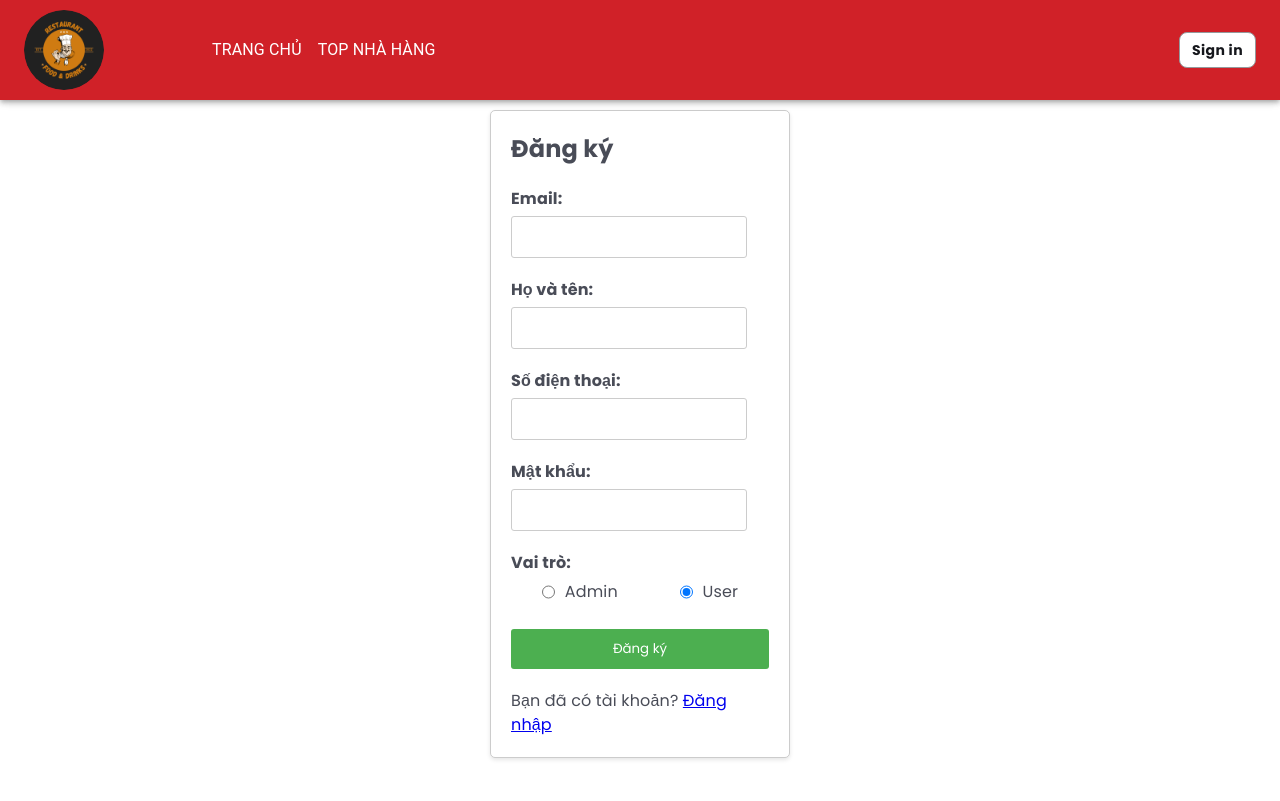
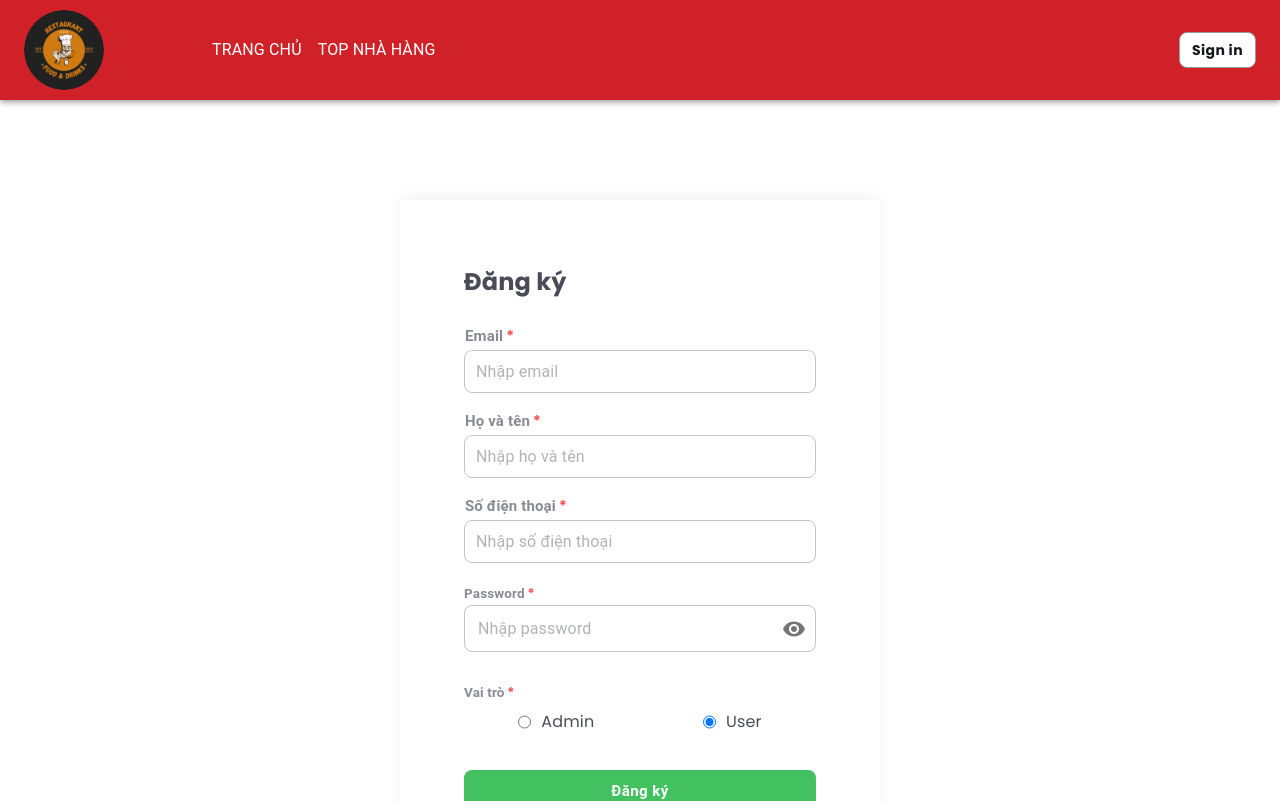
Before and after one commit to DAITHANG23/X22-FE, a React (Create React App) app: page /register in a window 1280 px wide. Shown: the top 801 px of the page. Built offline with nearby package versions, Linux system fonts and the light colour scheme.

Commit message:
update UI

```diff
--- a/src/App.js
+++ b/src/App.js
@@ -11,12 +11,14 @@ import Reservations from "./pages/Reservations";
 import Admin from "./pages/Admin";
 import { useAppContext } from "./context/AppContext";
 import TopRestaurants from "./pages/TopRestaurants";
+import { Box } from "@mui/material";
 
 function App() {
   const { role } = useAppContext();
   return (
     <div className="container">
       <Header />
+      <Box sx={{ minHeight: "600px" }}>
         <Routes>
           <Route path="/" element={<Navigate to="/dashboard" />} />
           <Route path="/login" element={<Login />} />
@@ -34,6 +36,8 @@ function App() {
 
           <Route path="/*" element={<ErrorPage />} />
         </Routes>
+      </Box>
+
       <Footer />
     </div>
   );
--- a/src/components/Footer/Footer.styles.js
+++ b/src/components/Footer/Footer.styles.js
@@ -12,7 +12,7 @@ const useStyles = makeStyles((theme) => ({
 export default useStyles;
 
 export const StyledBoxContainer = styled(Box)(() => ({
-  marginTop: "300px",
+  marginTop: "50px",
   width: "100%",
 }));
 
--- a/src/components/Footer/index.js
+++ b/src/components/Footer/index.js
@@ -16,8 +16,7 @@ import EmailIcon from "@mui/icons-material/Email";
 import * as Yup from "yup";
 import { Form, Formik } from "formik";
 import FormTextField from "../../shares/components/CustomFormTextField";
-
-const REGEX_VALIDATE_EMAIL = /^[a-zA-Z0-9._%+-]+@[a-zA-Z0-9.-]+\.[a-zA-Z]{2,}$/;
+import { REGEX_VALIDATE_EMAIL } from "../Header/constant";
 
 const Footer = () => {
   const classes = useStyles();
--- a/src/components/Header/constant.js
+++ b/src/components/Header/constant.js
@@ -1,2 +1,4 @@
 export const PAGES_NAVBAR = ["Trang chủ", "Top nhà hàng"];
 export const SETTINGS_ACCOUNT = ["Profile", "Account", "Hoạt động đặt bàn"];
+export const REGEX_VALIDATE_EMAIL =
+  /^[a-zA-Z0-9._%+-]+@[a-zA-Z0-9.-]+\.[a-zA-Z]{2,}$/;
--- a/src/pages/Login/index.js
+++ b/src/pages/Login/index.js
@@ -1,24 +1,52 @@
-import React, { useEffect, useState } from "react";
+import React, { useEffect, useMemo, useState } from "react";
 import apiService from "../../api";
 import { useAppContext } from "../../context/AppContext";
 import { useNavigate } from "react-router-dom";
 import { Link } from "react-router-dom";
 import { useSnackbar } from "notistack";
 import "./styles.css";
+import { Form, Formik } from "formik";
+import FormTextField from "../../shares/components/CustomFormTextField";
+import {
+  FormControl,
+  IconButton,
+  InputAdornment,
+  InputLabel,
+  OutlinedInput,
+} from "@mui/material";
+import LoadingButton from "@mui/lab/LoadingButton";
+import Visibility from "@mui/icons-material/Visibility";
+import VisibilityOff from "@mui/icons-material/VisibilityOff";
+import * as Yup from "yup";
+import { REGEX_VALIDATE_EMAIL } from "../../components/Header/constant";
 
 const Login = () => {
-  const [email, setEmail] = useState("");
-  const [password, setPassword] = useState("");
-  const [errorMessage, setErrorMessage] = useState("");
   const { login, isLogin, role } = useAppContext();
   const navigate = useNavigate();
   const { enqueueSnackbar } = useSnackbar();
   const [isLoading, setIsLoading] = useState(false);
+  const [showPassword, setShowPassword] = useState(false);
 
-  const handleSubmit = (event) => {
+  const handleClickShowPassword = () => setShowPassword((show) => !show);
+
+  const handleMouseDownPassword = (event) => {
     event.preventDefault();
+  };
+
+  const initialValues = {};
+
+  const validationSchema = useMemo(() => {
+    return Yup.object({
+      email: Yup.string()
+        .trim()
+        .required("Vui lòng nhập thông tin này")
+        .matches(REGEX_VALIDATE_EMAIL, "Nhập email không đúng"),
+      password: Yup.string().trim().required("Vui lòng nhập thông tin này"),
+    });
+  }, []);
+
+  const handleSubmit = (formData) => {
     setIsLoading(true);
-    const formData = { email, password };
     apiService.login
       .login({ formData })
       .then((res) => {
@@ -40,7 +68,14 @@ const Login = () => {
       })
       .catch((error) => {
         console.log(error);
-        setErrorMessage("Sai gmail hoặc mật khẩu");
+        enqueueSnackbar("Vui lòng đăng nhập lại.", {
+          variant: "error",
+          anchorOrigin: {
+            vertical: "top",
+            horizontal: "center",
+          },
+          timer: 1000,
+        });
       })
       .finally(() => {
         setIsLoading(false);
@@ -54,56 +89,126 @@ const Login = () => {
         else navigate("/");
       }, 1000);
     }
-  }, [isLogin, navigate]);
+  }, [isLogin, navigate, role]);
 
   return (
-    <div className="login-container">
-      {!isLogin && (
-        <div>
-          <h2>Đăng nhập</h2>
-          <form onSubmit={handleSubmit}>
-            <div className="form-group">
-              <label htmlFor="email">Email:</label>
-              <input
-                type="email"
-                id="email"
+    <div style={{ marginTop: "200px" }}>
+      <Formik
+        onSubmit={handleSubmit}
+        initialValues={initialValues}
+        validationSchema={validationSchema}
+      >
+        {({ isValid, setFieldValue }) => {
+          const handleChangePassword = (e) => {
+            const { value } = e.target;
+            setFieldValue("password", value);
+          };
+          return (
+            <Form
+              style={{
+                width: "480px",
+                backgroundColor: "#FFF",
+                boxShadow: "0px -4px 16px 0px #0000000D",
+                padding: "64px",
+                margin: "0 auto",
+              }}
+            >
+              <h2 style={{ paddingBottom: "40px" }}>Đăng nhập</h2>
+              <FormTextField
+                required
                 name="email"
-                value={email}
-                onChange={(e) => setEmail(e.target.value)}
+                label={"Email"}
+                placeholder={"Nhập email"}
+                variant="outlined"
+                style={{
+                  width: "100%",
+                  margin: "32px 0px",
+                }}
+              />
+              <FormControl
+                sx={{
+                  width: "100%",
+                  "& .MuiInputBase-root > input": {
+                    padding: "12px 14px",
+                  },
+                  "& .MuiInputBase-root > fieldset": {
+                    borderRadius: "8px",
+                  },
+                }}
+                variant="outline"
+              >
+                <InputLabel
+                  shrink
+                  htmlFor="password"
                   required
-              />
-            </div>
-            <div className="form-group">
-              <label htmlFor="password">Mật khẩu:</label>
-              <input
-                type="password"
+                  sx={{
+                    position: "absolute",
+                    top: "-20px",
+                    fontSize: "18px",
+                    fontWeight: 600,
+                  }}
+                >
+                  Password
+                </InputLabel>
+                <OutlinedInput
                   id="password"
                   name="password"
-                value={password}
-                onChange={(e) => setPassword(e.target.value)}
-                required
+                  type={showPassword ? "text" : "password"}
+                  onChange={handleChangePassword}
+                  endAdornment={
+                    <InputAdornment position="end">
+                      <IconButton
+                        aria-label="toggle password visibility"
+                        onClick={handleClickShowPassword}
+                        onMouseDown={handleMouseDownPassword}
+                        edge="end"
+                      >
+                        {showPassword ? <VisibilityOff /> : <Visibility />}
+                      </IconButton>
+                    </InputAdornment>
+                  }
+                  placeholder="Nhập password"
                 />
+              </FormControl>
+
+              <div>
+                <LoadingButton
+                  loading={isLoading}
+                  variant="outlined"
+                  sx={{
+                    width: "100%",
+                    padding: "8px 16px",
+                    color: "#FFF",
+                    backgroundColor: !isValid ? "#CED0D6" : "#15B138",
+                    borderRadius: "8px",
+                    fontSize: "15px",
+                    textTransform: "none",
+                    marginTop: "32px",
+                    marginBottom: "32px",
+                    opacity: 0.8,
+                    fontWeight: 700,
+                    border: "none",
+                    "&:hover": {
+                      backgroundColor: "#15B138",
+                      opacity: 1,
+                      border: "none",
+                    },
+                  }}
+                  disabled={!isValid}
+                  type="submit"
+                >
+                  Đăng nhập
+                </LoadingButton>
               </div>
-            {errorMessage && <p className="error-message">{errorMessage}</p>}{" "}
-            {/* Conditionally render error message */}
-            <div className="form-group">
-              <input
-                type="submit"
-                value={isLoading ? "Đang đăng nhập..." : "Đăng nhập"}
-                disabled={isLoading}
-              />
-            </div>
-          </form>
               <div>
                 <p>
                   Bạn chưa có tài khoản? <Link to="/register">Đăng ký</Link>
                 </p>
               </div>
-        </div>
-      )}
-      {isLogin && (
-        <h2 style={{ color: "red", margin: "0 auto" }}>Bạn đã đăng nhập!</h2>
-      )}
+            </Form>
+          );
+        }}
+      </Formik>
     </div>
   );
 };
--- a/src/pages/Login/styles.css
+++ b/src/pages/Login/styles.css
@@ -1,6 +1,7 @@
 .login-container {
   background-color: #fff;
-  margin: 110px auto 0 auto;
+
+  margin-top: 1500px;
   padding: 20px;
   border-radius: 5px;
   border: 1px solid #ccc;
@@ -164,6 +165,7 @@
 
 .error-message {
   color: red;
+  padding-top: 16px;
 }
 
 .login-container p {
--- a/src/pages/Register/index.js
+++ b/src/pages/Register/index.js
@@ -1,111 +1,203 @@
-import React, { useEffect, useState } from "react";
+import React, { useEffect, useMemo, useState } from "react";
 import { Link } from "react-router-dom";
 import useRegisterAccount from "./hooks/useRegisterAccount";
 import "./styles.css";
 import Alert from "@mui/material/Alert";
 import { useNavigate } from "react-router-dom";
+import { Form, Formik } from "formik";
+import {
+  FormControl,
+  FormHelperText,
+  IconButton,
+  InputAdornment,
+  InputLabel,
+  OutlinedInput,
+} from "@mui/material";
+import LoadingButton from "@mui/lab/LoadingButton";
+import Visibility from "@mui/icons-material/Visibility";
+import VisibilityOff from "@mui/icons-material/VisibilityOff";
+import * as Yup from "yup";
+import { REGEX_VALIDATE_EMAIL } from "../../components/Header/constant";
+import FormTextField from "../../shares/components/CustomFormTextField";
 
 function Register() {
-  const [email, setEmail] = useState("");
-  const [name, setName] = useState("");
-  const [phoneNumber, setPhoneNumber] = useState("");
-  const [password, setPassword] = useState("");
-  const [errors, setErrors] = useState("");
+  const [errorsRegister, setErrorsRegister] = useState("");
   const [role, setRole] = useState(2);
   const Navigate = useNavigate();
+  const [showPassword, setShowPassword] = useState(false);
+
+  const handleClickShowPassword = () => setShowPassword((show) => !show);
+
+  const handleMouseDownPassword = (event) => {
+    event.preventDefault();
+  };
   const onSuccess = () => {
-    setEmail("");
-    setName("");
-    setPhoneNumber("");
-    setPassword("");
     setRole(2);
     setTimeout(() => {
       Navigate("/login");
-    }, 3000);
+    }, 1000);
   };
-  const { mutate, error } = useRegisterAccount(onSuccess);
+  const { mutate, error, isLoading } = useRegisterAccount(onSuccess);
 
-  const handleSubmit = (e) => {
-    e.preventDefault();
-    setErrors("");
-    const formData = {
-      email,
-      name,
-      phoneNumber,
-      password,
-      role,
+  const initialValues = {
+    email: "",
+    name: "",
+    phoneNumber: "",
+    password: "",
+    role: "",
   };
-    console.log(formData);
+
+  const validationSchema = useMemo(() => {
+    return Yup.object({
+      email: Yup.string()
+        .trim()
+        .required("Vui lòng nhập thông tin này")
+        .matches(REGEX_VALIDATE_EMAIL, "Nhập email không đúng"),
+      password: Yup.string().trim().required("Vui lòng nhập thông tin này"),
+      name: Yup.string().trim().required("Vui lòng nhập thông tin này"),
+      phoneNumber: Yup.string().trim().required("Vui lòng nhập thông tin này"),
+    });
+  }, []);
+
+  const handleSubmit = (formData) => {
+    setErrorsRegister("");
     mutate(formData);
   };
 
   useEffect(() => {
-    if (error) setErrors(error?.response?.data?.message || "");
+    if (error) setErrorsRegister(error?.response?.data?.message || "");
   }, [error]);
 
   return (
-    <div className="signup-container">
-      <h2>Đăng ký</h2>
-      {errors && <Alert severity="error">{errors}</Alert>}
-      <form onSubmit={handleSubmit}>
-        <div className="form-group">
-          <label htmlFor="email">Email:</label>
-          <input
-            type="email"
-            id="email"
+    <div style={{ marginTop: "200px" }}>
+      <Formik
+        onSubmit={handleSubmit}
+        initialValues={initialValues}
+        validationSchema={validationSchema}
+      >
+        {({ isValid, setFieldValue, errors }) => {
+          const handleChangePassword = (e) => {
+            const { value } = e.target;
+            setFieldValue("password", value);
+          };
+          return (
+            <Form
+              style={{
+                width: "480px",
+                backgroundColor: "#FFF",
+                boxShadow: "0px -4px 16px 0px #0000000D",
+                padding: "64px",
+                margin: "0 auto",
+              }}
+            >
+              {errorsRegister && (
+                <Alert severity="error" sx={{ marginBottom: "16px" }}>
+                  {errorsRegister}
+                </Alert>
+              )}
+              <h2 style={{ paddingBottom: "40px" }}>Đăng ký</h2>
+
+              <FormTextField
+                required
                 name="email"
-            value={email}
-            onChange={(e) => setEmail(e.target.value)}
+                label={"Email"}
+                placeholder={"Nhập email"}
+                variant="outlined"
+                style={{
+                  width: "100%",
+                  margin: "32px 0px",
+                }}
+              />
+
+              <FormTextField
                 required
-            className={errors.email && "error"}
+                name="name"
+                label={"Họ và tên"}
+                placeholder={"Nhập họ và tên"}
+                variant="outlined"
+                style={{
+                  width: "100%",
+                  margin: "32px 0px",
+                }}
               />
-          {errors.email && <p className="error-message">{errors.email}</p>}
-        </div>
-        <div className="form-group">
-          <label htmlFor="name">Họ và tên:</label>
-          <input
-            type="text"
-            id="name"
-            name="name"
-            value={name}
-            onChange={(e) => setName(e.target.value)}
+
+              <FormTextField
                 required
-            className={errors.name && "error"}
+                name="phoneNumber"
+                type="number"
+                label={"Số điện thoại"}
+                placeholder={"Nhập số điện thoại"}
+                variant="outlined"
+                style={{
+                  width: "100%",
+                  margin: "32px 0px",
+                }}
               />
-          {errors.name && <p className="error-message">{errors.name}</p>}
-        </div>
-        <div className="form-group">
-          <label htmlFor="phoneNumber">Số điện thoại:</label>
-          <input
-            type="tel"
-            id="phoneNumber"
-            name="phoneNumber"
-            value={phoneNumber}
-            onChange={(e) => setPhoneNumber(e.target.value)}
+
+              <FormControl
+                sx={{
+                  width: "100%",
+                  "& .MuiInputBase-root > input": {
+                    padding: "12px 14px",
+                  },
+                  "& .MuiInputBase-root > fieldset": {
+                    borderRadius: "8px",
+                  },
+                }}
+                variant="outline"
+              >
+                <InputLabel
+                  shrink
+                  htmlFor="password"
                   required
-            className={errors.phoneNumber && "error"}
-          />
-          {errors.phoneNumber && (
-            <p className="error-message">{errors.phoneNumber}</p>
-          )}
-        </div>
-        <div className="form-group">
-          <label htmlFor="password">Mật khẩu:</label>
-          <input
-            type="password"
+                  error={errors?.password}
+                  sx={{
+                    position: "absolute",
+                    top: "-20px",
+                    fontSize: "18px",
+                    fontWeight: 600,
+                  }}
+                >
+                  Password
+                </InputLabel>
+                <OutlinedInput
                   id="password"
                   name="password"
-            value={password}
-            onChange={(e) => setPassword(e.target.value)}
+                  type={showPassword ? "text" : "password"}
+                  onChange={handleChangePassword}
+                  error={errors?.password}
+                  endAdornment={
+                    <InputAdornment position="end">
+                      <IconButton
+                        aria-label="toggle password visibility"
+                        onClick={handleClickShowPassword}
+                        onMouseDown={handleMouseDownPassword}
+                        edge="end"
+                      >
+                        {showPassword ? <VisibilityOff /> : <Visibility />}
+                      </IconButton>
+                    </InputAdornment>
+                  }
+                  placeholder="Nhập password"
+                />
+              </FormControl>
+              {errors?.password && (
+                <FormHelperText error={errors?.password}>
+                  {errors?.password}
+                </FormHelperText>
+              )}
+              <div style={{ marginTop: "32px" }}>
+                <InputLabel
+                  shrink
+                  htmlFor="password"
                   required
-            className={errors.password && "error"}
-          />
-          {errors.password && (
-            <p className="error-message">{errors.password}</p>
-          )}
-        </div>
-        <div className="form-group">
-          <label>Vai trò:</label>
+                  sx={{
+                    fontSize: "18px",
+                    fontWeight: 600,
+                  }}
+                >
+                  Vai trò
+                </InputLabel>
                 <div className="radio-group">
                   <label>
                     <input
@@ -129,15 +221,45 @@ function Register() {
                   </label>
                 </div>
               </div>
-        <div className="form-group">
-          <input type="submit" value="Đăng ký" />
+              <div>
+                <LoadingButton
+                  loading={isLoading}
+                  variant="outlined"
+                  sx={{
+                    width: "100%",
+                    padding: "8px 16px",
+                    color: "#FFF",
+                    backgroundColor: !isValid ? "#CED0D6" : "#15B138",
+                    borderRadius: "8px",
+                    fontSize: "15px",
+                    textTransform: "none",
+                    marginTop: "16px",
+                    marginBottom: "32px",
+                    opacity: 0.8,
+                    fontWeight: 700,
+                    border: "none",
+                    "&:hover": {
+                      backgroundColor: "#15B138",
+                      opacity: 1,
+                      border: "none",
+                    },
+                  }}
+                  disabled={!isValid}
+                  type="submit"
+                >
+                  Đăng ký
+                </LoadingButton>
               </div>
-      </form>
+
               <div>
                 <p>
                   Bạn đã có tài khoản? <Link to="/login">Đăng nhập</Link>
                 </p>
               </div>
+            </Form>
+          );
+        }}
+      </Formik>
     </div>
   );
 }
```
Also changed, not shown: src/pages/Dashboard/components/RestaurantDetail/ReviewsRestaurantDetail.js (+22 -7 lines), src/pages/Dashboard/components/RestaurantDetail/index.js (+21 -17 lines), src/pages/Dashboard/hooks/useGetRestaurantDetail.js (+6 -1 lines), src/pages/Dashboard/hooks/useGetReviewsRestaurantDetail.js (+6 -1 lines), src/pages/RestaurantList/index.js (+9 -2 lines). Lines whose indentation alone changed are shown as unchanged.
